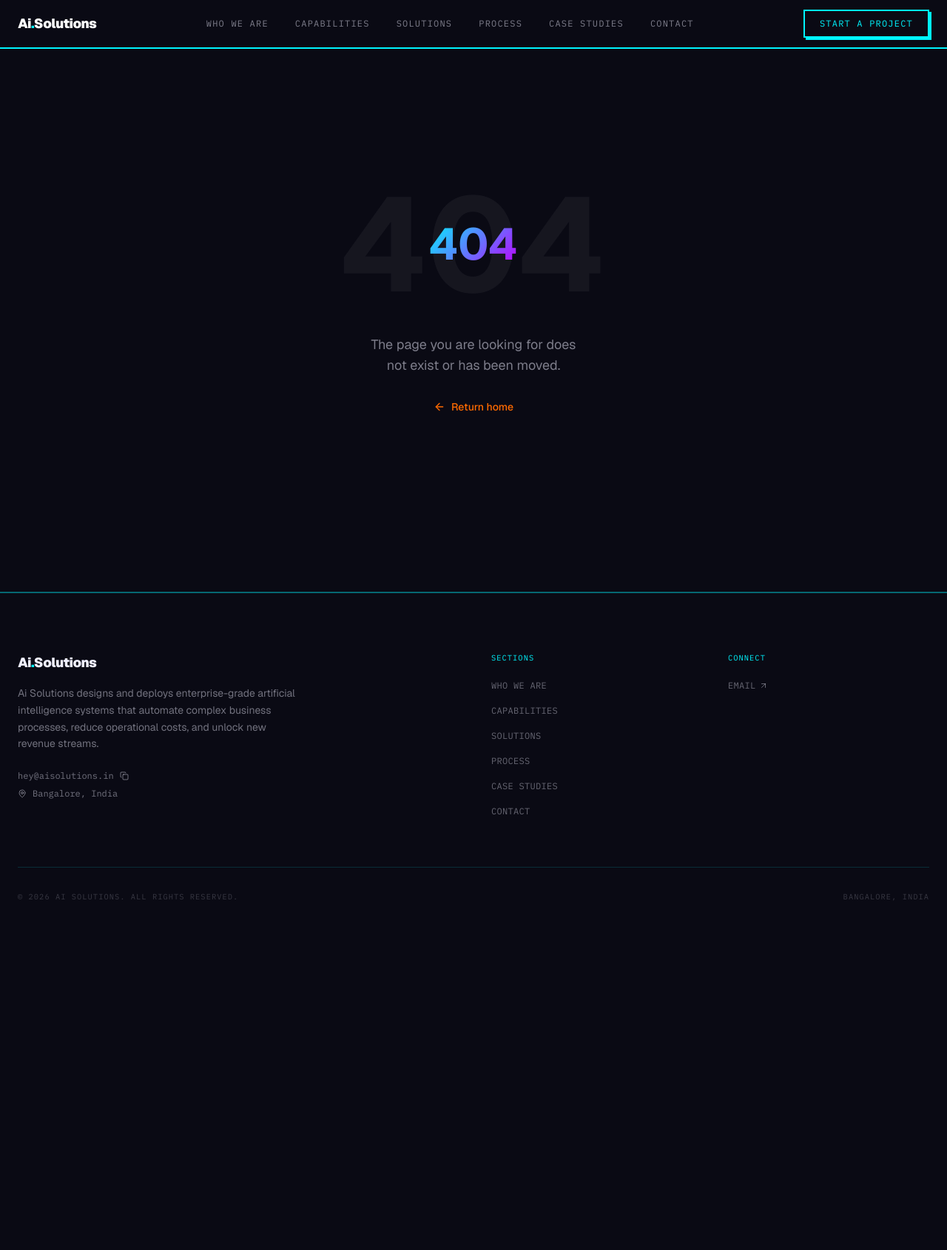
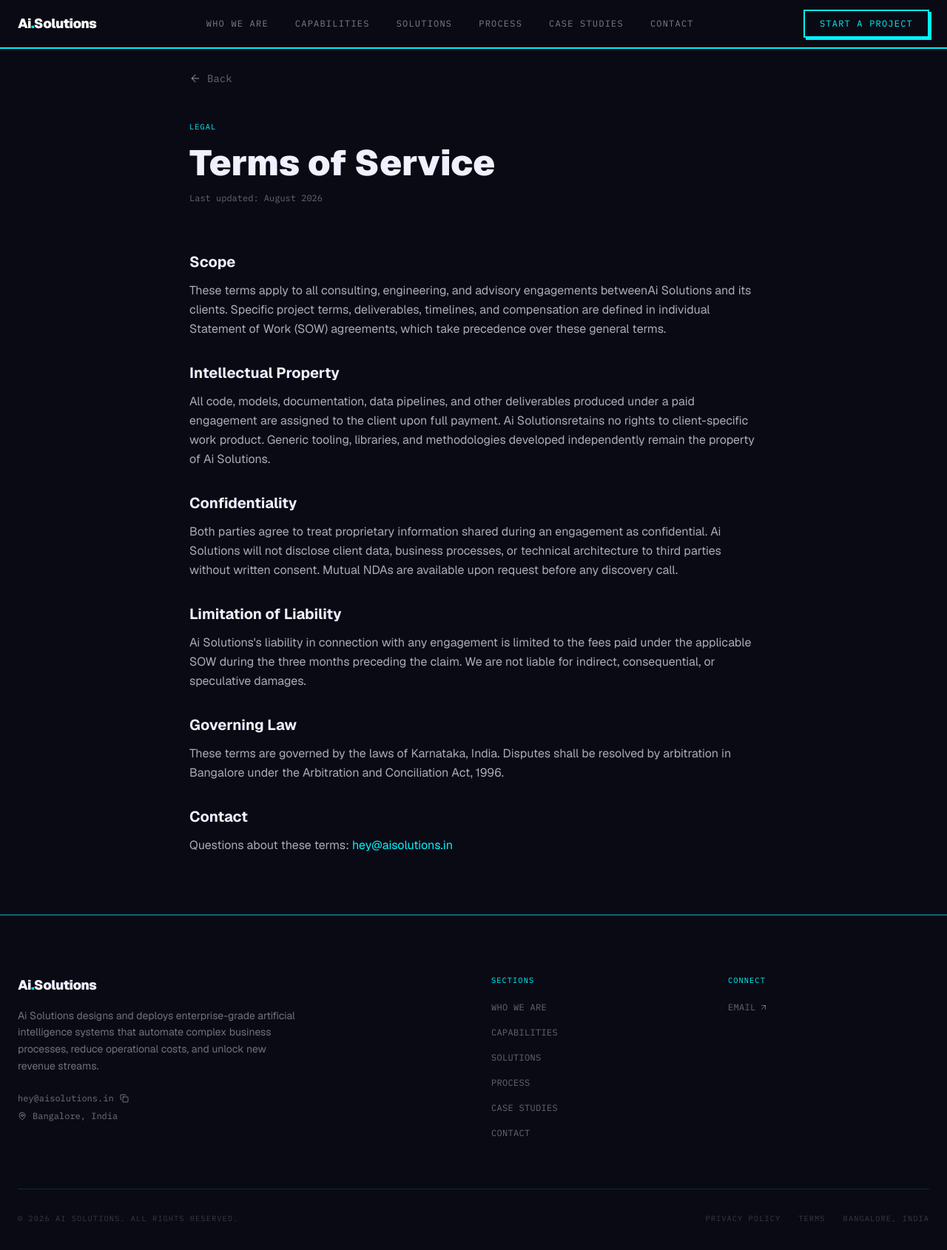
Before and after one commit to thesaluja/ai-solutions, a Next.js app: page /terms in a window 1280 px wide. Before the commit this address had no page. Shown: the top 1690 px of the page at 74% size. Before the commit the page ends 1300 px from the top, so only its background shows below. Built offline with nearby package versions, Linux system fonts and the light colour scheme.

Commit message:
feat(legal): add privacy policy and terms pages, link from footer

```diff
--- /dev/null
+++ b/src/app/privacy-policy/page.tsx
@@ -0,0 +1,102 @@
+import type { Metadata } from "next";
+import Link from "next/link";
+import { ArrowLeft } from "lucide-react";
+import { SITE } from "@/lib/constants";
+
+export const metadata: Metadata = {
+  title: "Privacy Policy",
+  description: `How ${SITE.name} collects, uses, and protects your information.`,
+};
+
+export default function PrivacyPolicy() {
+  return (
+    <div className="min-h-screen pt-24 pb-20 px-6">
+      <div className="mx-auto max-w-3xl">
+        <Link
+          href="/"
+          className="inline-flex items-center gap-2 text-sm font-mono text-[rgba(240,240,255,0.4)] hover:text-[#00F5FF] transition-colors mb-12"
+        >
+          <ArrowLeft className="h-4 w-4" />
+          Back
+        </Link>
+
+        <p className="font-mono text-[0.65rem] uppercase tracking-widest text-[#00F5FF] mb-4">
+          Legal
+        </p>
+        <h1 className="font-display font-black text-4xl md:text-5xl text-[#F0F0FF] mb-4">
+          Privacy Policy
+        </h1>
+        <p className="font-mono text-xs text-[rgba(240,240,255,0.4)] mb-16">
+          Last updated: August 2026
+        </p>
+
+        <div className="prose prose-invert prose-sm max-w-none space-y-8 text-[rgba(240,240,255,0.7)] leading-relaxed">
+
+          <section>
+            <h2 className="font-display font-bold text-xl text-[#F0F0FF] mb-3">Information We Collect</h2>
+            <p>
+              When you submit the contact form on this website, we collect your name, email address,
+              company name (optional), and the message you provide. We do not collect any other
+              personal information automatically, and we do not use cookies for tracking or analytics.
+            </p>
+          </section>
+
+          <section>
+            <h2 className="font-display font-bold text-xl text-[#F0F0FF] mb-3">How We Use Your Information</h2>
+            <p>
+              Contact form submissions are used solely to respond to your inquiry. We do not add you
+              to any mailing list, sell your data, or share it with third parties except where required
+              by law.
+            </p>
+          </section>
+
+          <section>
+            <h2 className="font-display font-bold text-xl text-[#F0F0FF] mb-3">Data Retention</h2>
+            <p>
+              Email correspondence is retained for up to 24 months for business continuity purposes,
+              after which it is permanently deleted. You may request deletion at any time.
+            </p>
+          </section>
+
+          <section>
+            <h2 className="font-display font-bold text-xl text-[#F0F0FF] mb-3">Third-Party Services</h2>
+            <p>
+              This website is hosted on infrastructure that may log IP addresses and request metadata
+              for security and abuse prevention. No third-party analytics, advertising, or tracking
+              scripts are loaded on this site.
+            </p>
+          </section>
+
+          <section>
+            <h2 className="font-display font-bold text-xl text-[#F0F0FF] mb-3">Your Rights</h2>
+            <p>
+              You may request access to, correction of, or deletion of any personal data we hold about
+              you. To exercise these rights, contact us at{" "}
+              <a
+                href={`mailto:${SITE.email}`}
+                className="text-[#00F5FF] hover:underline"
+              >
+                {SITE.email}
+              </a>
+              .
+            </p>
+          </section>
+
+          <section>
+            <h2 className="font-display font-bold text-xl text-[#F0F0FF] mb-3">Contact</h2>
+            <p>
+              {SITE.name}, {SITE.location}. Email:{" "}
+              <a
+                href={`mailto:${SITE.email}`}
+                className="text-[#00F5FF] hover:underline"
+              >
+                {SITE.email}
+              </a>
+            </p>
+          </section>
+
+        </div>
+      </div>
+    </div>
+  );
+}
--- /dev/null
+++ b/src/app/terms/page.tsx
@@ -0,0 +1,99 @@
+import type { Metadata } from "next";
+import Link from "next/link";
+import { ArrowLeft } from "lucide-react";
+import { SITE } from "@/lib/constants";
+
+export const metadata: Metadata = {
+  title: "Terms of Service",
+  description: `Terms governing engagements with ${SITE.name}.`,
+};
+
+export default function Terms() {
+  return (
+    <div className="min-h-screen pt-24 pb-20 px-6">
+      <div className="mx-auto max-w-3xl">
+        <Link
+          href="/"
+          className="inline-flex items-center gap-2 text-sm font-mono text-[rgba(240,240,255,0.4)] hover:text-[#00F5FF] transition-colors mb-12"
+        >
+          <ArrowLeft className="h-4 w-4" />
+          Back
+        </Link>
+
+        <p className="font-mono text-[0.65rem] uppercase tracking-widest text-[#00F5FF] mb-4">
+          Legal
+        </p>
+        <h1 className="font-display font-black text-4xl md:text-5xl text-[#F0F0FF] mb-4">
+          Terms of Service
+        </h1>
+        <p className="font-mono text-xs text-[rgba(240,240,255,0.4)] mb-16">
+          Last updated: August 2026
+        </p>
+
+        <div className="prose prose-invert prose-sm max-w-none space-y-8 text-[rgba(240,240,255,0.7)] leading-relaxed">
+
+          <section>
+            <h2 className="font-display font-bold text-xl text-[#F0F0FF] mb-3">Scope</h2>
+            <p>
+              These terms apply to all consulting, engineering, and advisory engagements between
+              {SITE.name} and its clients. Specific project terms, deliverables, timelines, and
+              compensation are defined in individual Statement of Work (SOW) agreements, which
+              take precedence over these general terms.
+            </p>
+          </section>
+
+          <section>
+            <h2 className="font-display font-bold text-xl text-[#F0F0FF] mb-3">Intellectual Property</h2>
+            <p>
+              All code, models, documentation, data pipelines, and other deliverables produced
+              under a paid engagement are assigned to the client upon full payment. {SITE.name}
+              retains no rights to client-specific work product. Generic tooling, libraries, and
+              methodologies developed independently remain the property of {SITE.name}.
+            </p>
+          </section>
+
+          <section>
+            <h2 className="font-display font-bold text-xl text-[#F0F0FF] mb-3">Confidentiality</h2>
+            <p>
+              Both parties agree to treat proprietary information shared during an engagement as
+              confidential. {SITE.name} will not disclose client data, business processes, or
+              technical architecture to third parties without written consent. Mutual NDAs are
+              available upon request before any discovery call.
+            </p>
+          </section>
+
+          <section>
+            <h2 className="font-display font-bold text-xl text-[#F0F0FF] mb-3">Limitation of Liability</h2>
+            <p>
+              {SITE.name}'s liability in connection with any engagement is limited to the fees
+              paid under the applicable SOW during the three months preceding the claim. We are
+              not liable for indirect, consequential, or speculative damages.
+            </p>
+          </section>
+
+          <section>
+            <h2 className="font-display font-bold text-xl text-[#F0F0FF] mb-3">Governing Law</h2>
+            <p>
+              These terms are governed by the laws of Karnataka, India. Disputes shall be resolved
+              by arbitration in Bangalore under the Arbitration and Conciliation Act, 1996.
+            </p>
+          </section>
+
+          <section>
+            <h2 className="font-display font-bold text-xl text-[#F0F0FF] mb-3">Contact</h2>
+            <p>
+              Questions about these terms:{" "}
+              <a
+                href={`mailto:${SITE.email}`}
+                className="text-[#00F5FF] hover:underline"
+              >
+                {SITE.email}
+              </a>
+            </p>
+          </section>
+
+        </div>
+      </div>
+    </div>
+  );
+}
--- a/src/components/layout/footer.tsx
+++ b/src/components/layout/footer.tsx
@@ -81,9 +81,23 @@ export function Footer() {
           <p className="font-mono text-[0.65rem] text-[rgba(240,240,255,0.2)] uppercase tracking-widest">
             &copy; {new Date().getFullYear()} {SITE.name}. All rights reserved.
           </p>
-          <p className="font-mono text-[0.65rem] text-[rgba(240,240,255,0.2)] uppercase tracking-widest">
-            {SITE.location}
-          </p>
+          <div className="flex items-center gap-6">
+            <Link
+              href="/privacy-policy"
+              className="font-mono text-[0.65rem] text-[rgba(240,240,255,0.2)] uppercase tracking-widest hover:text-[#00F5FF] transition-colors"
+            >
+              Privacy Policy
+            </Link>
+            <Link
+              href="/terms"
+              className="font-mono text-[0.65rem] text-[rgba(240,240,255,0.2)] uppercase tracking-widest hover:text-[#00F5FF] transition-colors"
+            >
+              Terms
+            </Link>
+            <p className="font-mono text-[0.65rem] text-[rgba(240,240,255,0.2)] uppercase tracking-widest">
+              {SITE.location}
+            </p>
+          </div>
         </div>
       </div>
     </footer>
```
